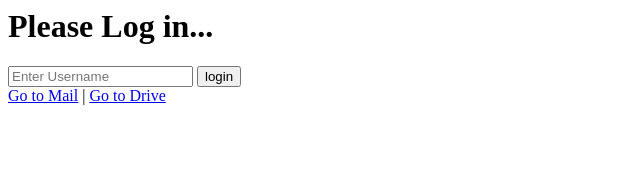
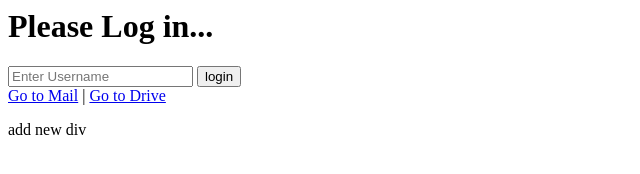
Before and after one commit to TharishaLekamge/shared-storage-demo, a plain HTML site: page app2/index.html in a window 1280 px wide. Shown: the full height of the page, 0-640 px from the left. Drawn offline with Linux system fonts and the light colour scheme.

Commit message:
Update index.html

```diff
--- a/app2/index.html
+++ b/app2/index.html
@@ -15,6 +15,9 @@
       </div>
       <div>
         <a href="https://banana-mail.ruk.asia" >Go to Mail</a> | <a href="https://banana-drive.ruk.asia" >Go to Drive</a>
+      </div>
+      <div>
+          <p>add new div </p>
       </div>
       <iframe src="https://banana-session.ruk.asia" id="session" ></iframe>
   <script>
```
Also changed, not shown: session/index.html (+3 -0 lines).
